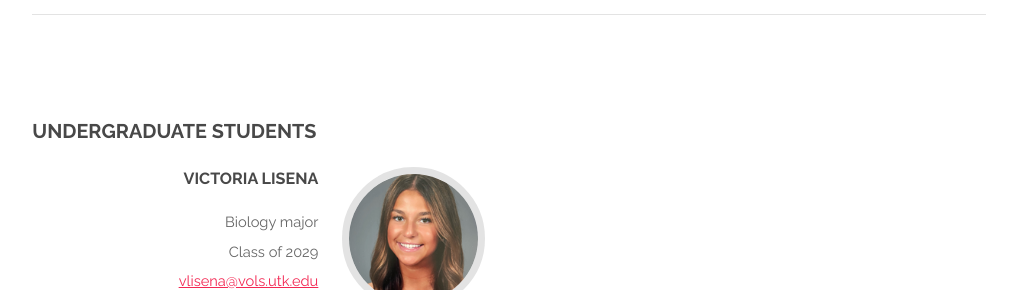
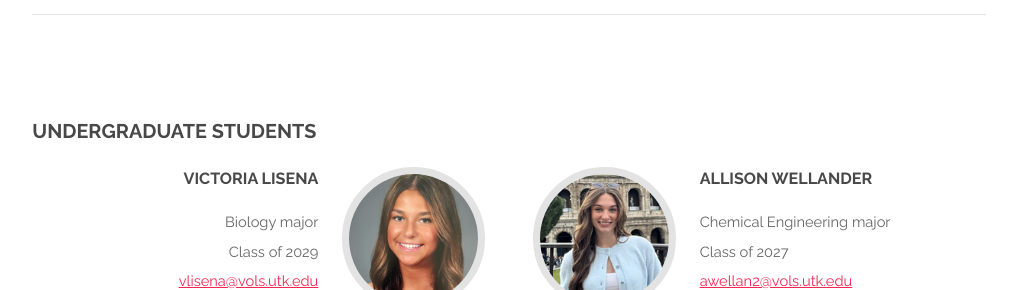
Before and after one commit to calhoun-lab/calhoun-lab.github.io, a plain HTML site: page people.html in a window 1280 px wide. Shown: the part 1344-1634 px from the top of the page, without its empty margins (131-1148 px from the left). Drawn offline with Linux system fonts and the light colour scheme.

Commit message:
Add Sadhana's SPIE talk and proceeding to news; add Allison Wellander to people page
Co-Authored-By: Claude Opus 5.5 <noreply@anthropic.com>

```diff
--- a/people.html
+++ b/people.html
@@ -174,6 +174,18 @@
                 <a href="mailto:vlisena@vols.utk.edu">vlisena@vols.utk.edu</a></p>
             </div>
           </div>
+
+		<div class="feature">
+            <div class="image rounded"><a href="https://www.linkedin.com/in/ally-wellander-7549ba330"><img src="images/Wellander_Allison.png" alt="Allison Wellander" /></a></div>
+            <div class="content">
+              <header>
+                <h4>Allison Wellander</h4>
+              </header>
+              <p>Chemical Engineering major<br />
+                Class of 2027<br />
+                <a href="mailto:awellan2@vols.utk.edu">awellan2@vols.utk.edu</a></p>
+            </div>
+          </div>
         </div>
         <hr />
       </div>
```
Also changed, not shown: news.html (+10 -0 lines), images/Wellander_Allison.png (added).
